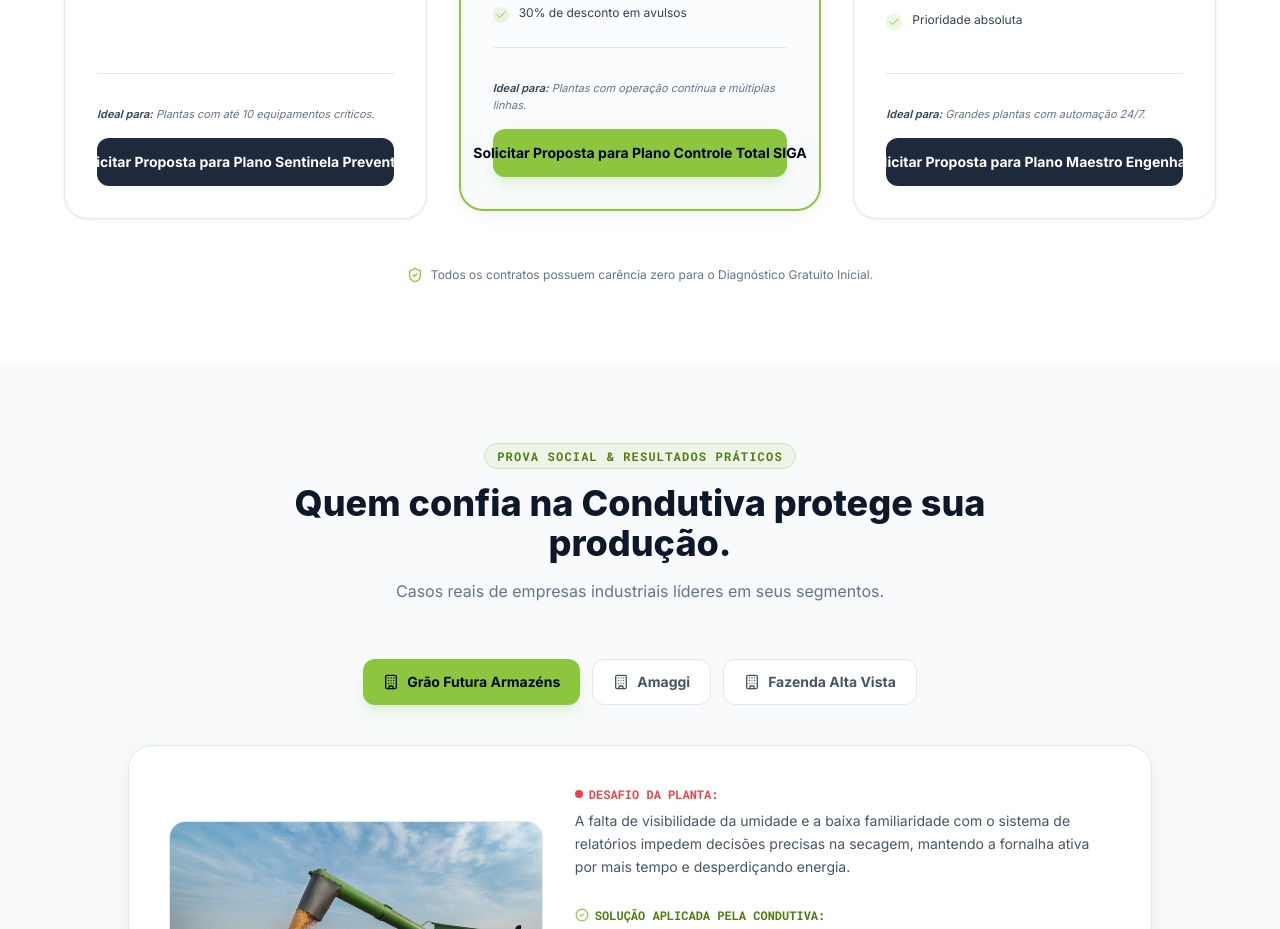
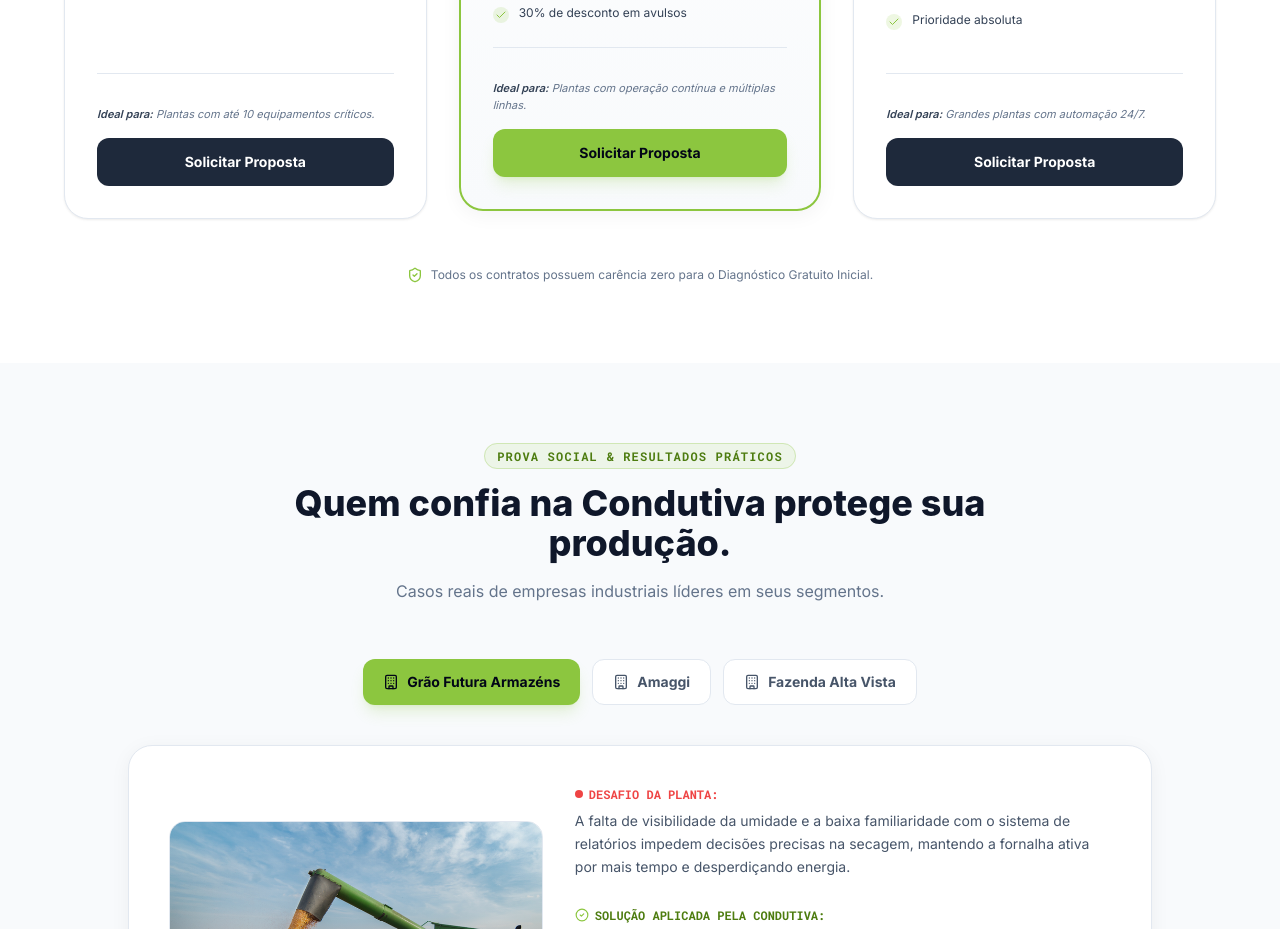
Before and after one commit to pauloac1000-byte/landing-page-servicos-condutiva, a React (Vite) app: page / in a window 1280 px wide. Shown: the part 5880-6809 px from the top of the page. Built offline with nearby package versions, Linux system fonts and the light colour scheme.

Commit message:
Atualizar texto dos botões de plano para "Solicitar Proposta"

```diff
--- a/src/components/sections/ServiceLevelsSection.tsx
+++ b/src/components/sections/ServiceLevelsSection.tsx
@@ -86,7 +86,7 @@ export function ServiceLevelsSection({ onSelectPlan }: ServiceLevelsProps) {
                         : 'bg-slate-800 hover:bg-slate-700 text-white'
                     }`}
                   >
-                    Solicitar Proposta para {plan.name}
+                    Solicitar Proposta
                   </Button>
                 </div>
               </div>
--- a/src/lib/pocketbase/schema.json
+++ b/src/lib/pocketbase/schema.json
@@ -1,5 +1,5 @@
 {
-  "generatedAt": "2026-08-20T22:37:52.257Z",
+  "generatedAt": "2026-08-21T11:23:05.498Z",
   "collections": [
     {
       "name": "users",
```
Also changed, not shown: .skip.config.json.
